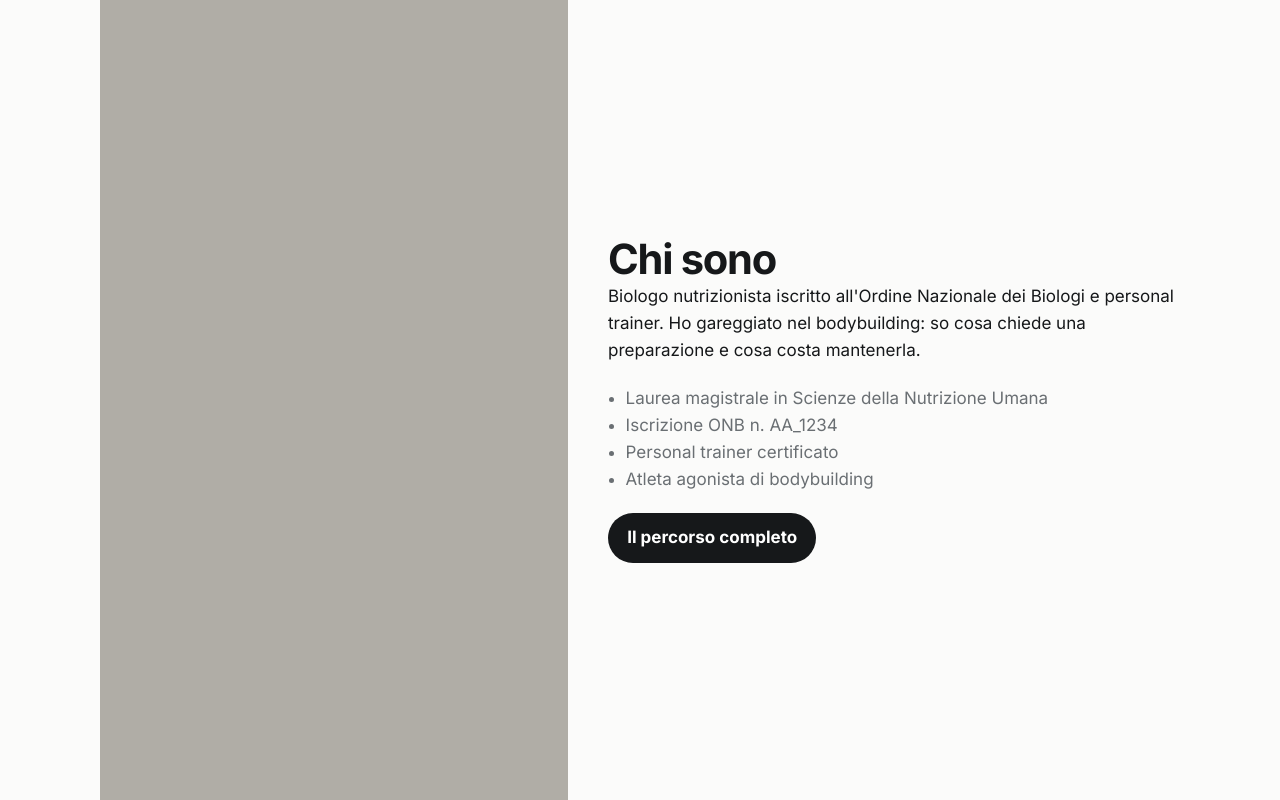
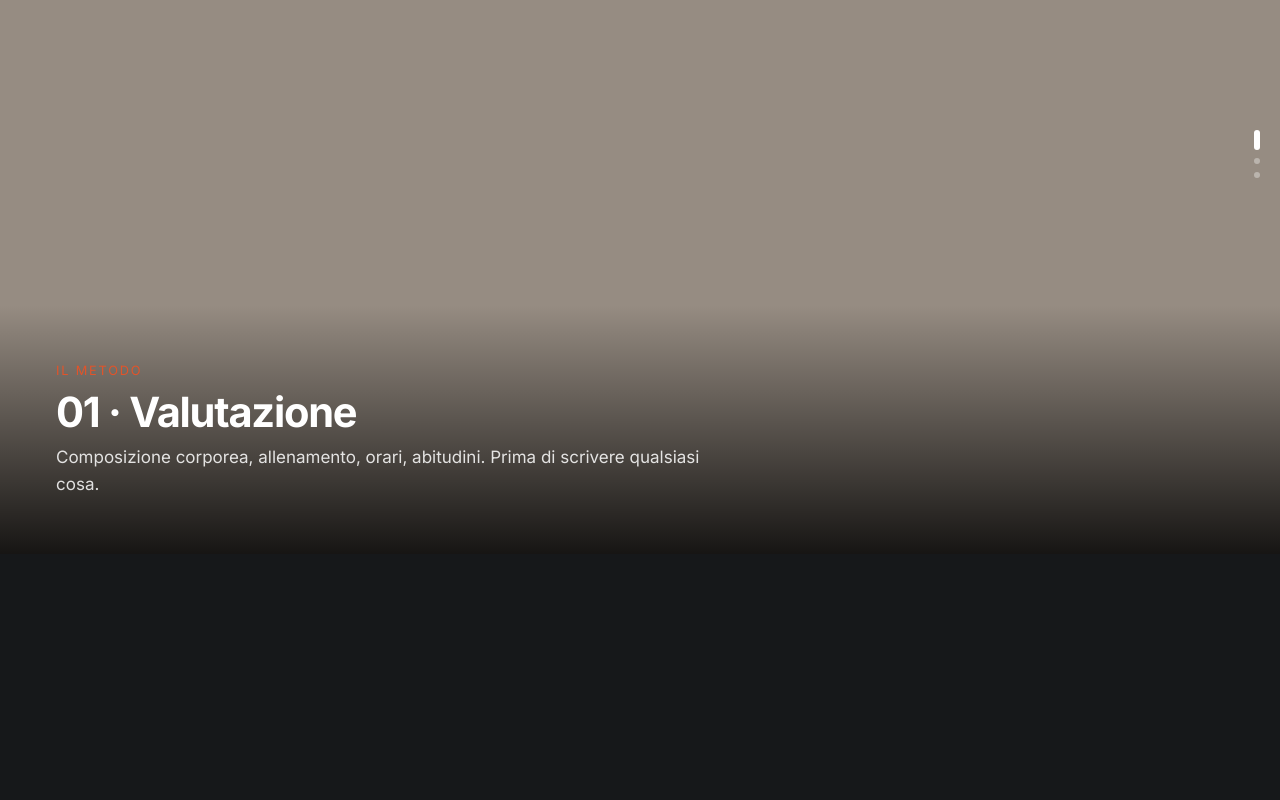
Before and after one commit to Scoppx/nutrizionista-sportivo, a website: page site/index.html in a window 1280 px wide. Shown: the part 1500-2300 px from the top of the page. Drawn offline with Linux system fonts and the light colour scheme.

Commit message:
feat: sezione sticky del metodo con fallback a elenco

```diff
--- a/site/assets/css/style.css
+++ b/site/assets/css/style.css
@@ -106,3 +106,29 @@ p { max-width: 62ch; }
 @media (prefers-reduced-motion: reduce) {
   .js .rv, .js .rv.in { opacity: 1; transform: none; transition: none; }
 }
+
+.metodo { background: var(--ink); color: #fff; }
+.metodo-track { display: none; }
+.js .metodo-track { display: block; height: 300vh; position: relative; }
+.js .metodo-fallback { display: none; }
+
+.metodo-fallback { list-style: none; padding: 3rem 0; display: grid; gap: 2rem; }
+.metodo-fallback h3 { color: var(--accent); }
+
+.metodo-stage { position: sticky; top: 0; height: 100vh; overflow: hidden; }
+.metodo-img { position: absolute; inset: 0; width: 100%; height: 100%; object-fit: cover; opacity: 0; transition: opacity .4s linear; }
+.metodo-img.on { opacity: 1; }
+
+.metodo-cap { position: absolute; inset: auto 0 0 0; padding: clamp(1.5rem, 5vw, 3.5rem); background: linear-gradient(transparent, rgba(0,0,0,.85)); }
+.metodo-label { font-size: .8rem; letter-spacing: .14em; text-transform: uppercase; color: var(--accent); }
+.metodo-titolo { margin: .5rem 0; }
+.metodo-testo { color: rgba(255,255,255,.85); }
+
+.metodo-dots { position: absolute; right: 1.25rem; top: 50%; translate: 0 -50%; list-style: none; padding: 0; display: grid; gap: .5rem; }
+.metodo-dots li { width: 6px; height: 6px; border-radius: 99px; background: rgba(255,255,255,.35); transition: height .3s; }
+.metodo-dots li.on { background: #fff; height: 20px; }
+
+@media (prefers-reduced-motion: reduce) {
+  .js .metodo-track { display: none; }
+  .js .metodo-fallback { display: grid; }
+}
--- a/site/assets/js/motion.js
+++ b/site/assets/js/motion.js
@@ -2,6 +2,7 @@
   const root = document.documentElement;
   const ridotto = window.matchMedia('(prefers-reduced-motion: reduce)').matches;
   if (ridotto) return;              // niente classe js: il CSS non nasconde nulla
+  if (!('IntersectionObserver' in window)) return;  // senza observer non riveleremmo piu nulla
 
   root.classList.add('js');
 
@@ -17,4 +18,41 @@
     el.style.setProperty('--rv-delay', `${(i % 4) * 80}ms`);
     osservatore.observe(el);
   });
+
+  const sezione = document.querySelector('#metodo');
+  if (sezione) {
+    const track = sezione.querySelector('.metodo-track');
+    const immagini = [...sezione.querySelectorAll('.metodo-img')];
+    const punti = [...sezione.querySelectorAll('.metodo-dots li')];
+    const titolo = sezione.querySelector('.metodo-titolo');
+    const testo = sezione.querySelector('.metodo-testo');
+    const passi = [
+      ['01 · Valutazione', 'Composizione corporea, allenamento, orari, abitudini. Prima di scrivere qualsiasi cosa.'],
+      ['02 · Piano', 'Calorie e distribuzione costruite intorno ai tuoi allenamenti.'],
+      ['03 · Controlli', 'Aggiustamenti ogni tre o quattro settimane, con i numeri alla mano.'],
+    ];
+
+    let attivo = -1;
+    let inCoda = false;
+
+    const aggiorna = () => {
+      inCoda = false;
+      const percorso = track.offsetHeight - window.innerHeight;
+      const fatto = (window.scrollY - track.offsetTop) / percorso;
+      const i = fatto < 0.34 ? 0 : fatto < 0.68 ? 1 : 2;
+      if (i === attivo) return;
+      attivo = i;
+      immagini.forEach((im, k) => im.classList.toggle('on', k === i));
+      punti.forEach((p, k) => p.classList.toggle('on', k === i));
+      titolo.textContent = passi[i][0];
+      testo.textContent = passi[i][1];
+    };
+
+    window.addEventListener('scroll', () => {
+      if (inCoda) return;
+      inCoda = true;
+      requestAnimationFrame(aggiorna);
+    }, { passive: true });
+    aggiorna();
+  }
 })();
--- a/site/index.html
+++ b/site/index.html
@@ -58,6 +58,27 @@
           <p>Gare, preparazioni, gestione del peso di categoria, integrazione ragionata.</p>
         </article>
       </div>
+    </section>
+
+    <section id="metodo" class="metodo">
+      <div class="metodo-track">
+        <div class="metodo-stage">
+          <img class="metodo-img on" src="/assets/img/metodo-1.jpg" alt="Valutazione della composizione corporea" width="1200" height="900" loading="lazy" data-placeholder>
+          <img class="metodo-img" src="/assets/img/metodo-2.jpg" alt="Costruzione del piano alimentare" width="1200" height="900" loading="lazy" data-placeholder>
+          <img class="metodo-img" src="/assets/img/metodo-3.jpg" alt="Controllo dei progressi" width="1200" height="900" loading="lazy" data-placeholder>
+          <ol class="metodo-dots" aria-hidden="true"><li class="on"></li><li></li><li></li></ol>
+          <div class="metodo-cap">
+            <p class="metodo-label">Il metodo</p>
+            <h2 class="metodo-titolo">01 · Valutazione</h2>
+            <p class="metodo-testo">Composizione corporea, allenamento, orari, abitudini. Prima di scrivere qualsiasi cosa.</p>
+          </div>
+        </div>
+      </div>
+      <ol class="metodo-fallback wrap">
+        <li><h3>01 · Valutazione</h3><p>Composizione corporea, allenamento, orari, abitudini.</p></li>
+        <li><h3>02 · Piano</h3><p>Calorie e distribuzione costruite intorno ai tuoi allenamenti.</p></li>
+        <li><h3>03 · Controlli</h3><p>Aggiustamenti ogni tre o quattro settimane, con i numeri alla mano.</p></li>
+      </ol>
     </section>
 
     <section id="chi-sono" class="sezione wrap due-colonne">
```
Also changed, not shown: tests/motion.spec.js (+26 -0 lines), site/assets/img/metodo-1.jpg (added), site/assets/img/metodo-2.jpg (added), site/assets/img/metodo-3.jpg (added).
